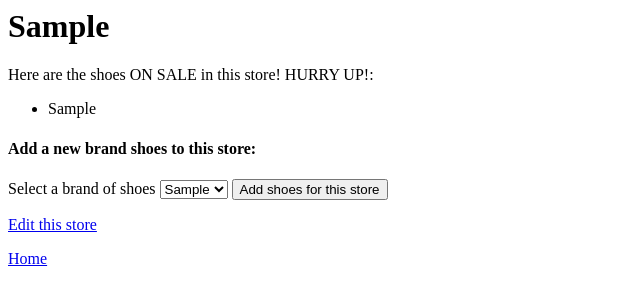
After one commit to nhufinney/Shoes_Stores_weekTest, a PHP site: template views/store.html.twig in a window 1280 px wide. The commit adds this page. Shown: the top 305 px of the page, without its empty margins (0-640 px from the left). Run offline with PHP 8.4, Linux system fonts and the light colour scheme; the template is opened without the code that fills it: most values are stand-ins (such as "Sample title", 1, 10 or a date in 2020); some libraries are stand-ins or nearby versions.

Commit message:
correct errors of get functions across 3 tables. Fishin all twig templates for shoes.

```diff
--- a/views/shoes.html.twig
+++ b/views/shoes.html.twig
@@ -1,4 +1,4 @@
-<h1>{{ shoes.getShoes }}</h1>
+<h1>Shoes Brand: {{ shoes.getShoes }}</h1>
 
     {% if stores is not empty %}
         <p>Here are stores selling this shoes:</p>
@@ -9,8 +9,7 @@
         </ul>
     {% endif %}
 
-    <h4>Add a new store selling this shoes:</h4>
-
+    <p>Add a new store selling this shoes:</p>
     <form action='/add_stores' method='post'>
         <input id="shoes_id" name="shoes_id" type="hidden" value="{{ shoes.getId }}">
         <label for="store_id">Select a store in the list</label>
--- /dev/null
+++ b/views/store.html.twig
@@ -0,0 +1,28 @@
+
+<h1>{{ store.getStore }}</h1>
+
+{% if related_shoes is not empty %}
+    <p>Here are the shoes ON SALE in this store! HURRY UP!:</p>
+    <ul>
+        {% for shoes in related_shoes %}
+            <li>{{ shoes.getShoes }}</li>
+        {% endfor %}
+    </ul>
+{% endif %}
+
+<h4>Add a new brand shoes to this store:</h4>
+
+<form action='/add_shoes' method='post'>
+    <input id="store_id" name="store_id" type="hidden" value="{{ store.getId }}">
+    <label for="shoes_id">Select a brand of shoes</label>
+    <select id='shoes_id' name='shoes_id' type='text'>
+      {% for shoes in all_shoes %}
+        <option value="{{ shoes.getId }}"> {{ shoes.getShoes }} </option>
+      {% endfor %}
+    </select>
+    <button type='submit'>Add shoes for this store</button>
+</form>
+
+<p><a href="/stores/{{ store.getId }}/edit">Edit this store</a></p>
+
+<p><a href='/'>Home</a></p>
```
Also changed, not shown: app/app.php (+19 -5 lines), src/Brand.php (+15 -30 lines), src/Store.php (+0 -14 lines), tests/BrandTest.php (+4 -9 lines).
